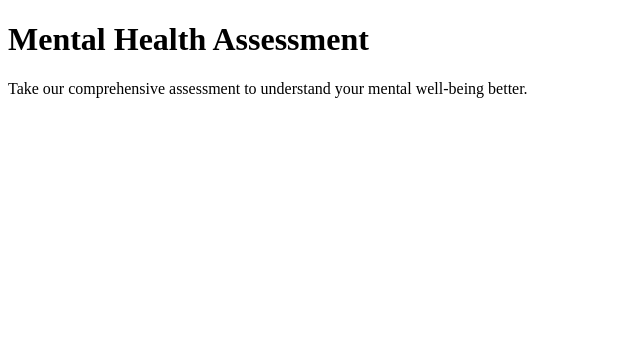
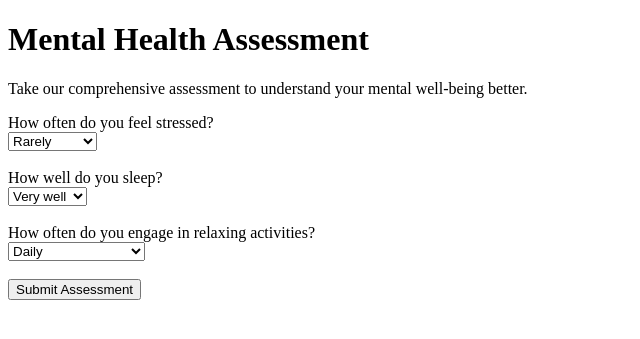
Before and after one commit to yovan-1/mental-wellness-project, a PHP site: page /MentalHealthAssessment.php in a window 1280 px wide. Shown: the top 339 px of the page, without its empty margins (0-640 px from the left). Run offline with PHP 8.4, Linux system fonts and the light colour scheme.

Commit message:
Update MentalHealthAssessment.php

```diff
--- a/MentalHealthAssessment.php
+++ b/MentalHealthAssessment.php
@@ -4,10 +4,82 @@
     <meta charset="UTF-8">
     <meta name="viewport" content="width=device-width, initial-scale=1.0">
     <title>Mental Health Assessment</title>
+
+    <script>
+        // METROLOGY CONCEPT: Tracking User Engagement (Time Spent on Page)
+        let startTime = Date.now(); // Capture the time when the user lands on the page
+
+        // When the user leaves the page, calculate the time spent
+        window.addEventListener("beforeunload", function () {
+            let timeSpent = Math.round((Date.now() - startTime) / 1000); // Convert to seconds
+            console.log("User spent " + timeSpent + " seconds on the page.");
+            sendEngagementData(timeSpent); // Send data to the server for analysis
+        });
+
+        // Function to send engagement data to the backend
+        function sendEngagementData(timeSpent) {
+            fetch("log_engagement.php", { // METROLOGY: Sending engagement data to be logged
+                method: "POST",
+                headers: { "Content-Type": "application/json" },
+                body: JSON.stringify({ timeSpent: timeSpent }) // Store engagement time in a database
+            }).catch(error => console.log("Error logging data:", error));
+        }
+    </script>
 </head>
 <body>
     <h1>Mental Health Assessment</h1>
     <p>Take our comprehensive assessment to understand your mental well-being better.</p>
-    <!-- Add assessment form or content here -->
+
+    <!-- METROLOGY CONCEPT: Measuring Mental Well-being Through User Responses -->
+    <form action="process_assessment.php" method="POST">
+        <!-- METROLOGY: Collecting Data for Statistical Analysis -->
+        <label>How often do you feel stressed?</label><br>
+        <select name="stress_level">
+            <option value="1">Rarely</option>
+            <option value="2">Sometimes</option>
+            <option value="3">Often</option>
+            <option value="4">Always</option>
+        </select>
+        <br><br>
+
+        <label>How well do you sleep?</label><br>
+        <select name="sleep_quality">
+            <option value="1">Very well</option>
+            <option value="2">Moderate</option>
+            <option value="3">Poor</option>
+        </select>
+        <br><br>
+
+        <label>How often do you engage in relaxing activities?</label><br>
+        <select name="relaxation">
+            <option value="1">Daily</option>
+            <option value="2">A few times a week</option>
+            <option value="3">Rarely</option>
+            <option value="4">Never</option>
+        </select>
+        <br><br>
+
+        <input type="submit" value="Submit Assessment">
+    </form>
+
+    <!-- METROLOGY CONCEPT: Measuring System Performance -->
+    <p id="response-time"></p>
+
+    <script>
+        // METROLOGY CONCEPT: Measuring Response Time of Form Submission
+        document.querySelector("form").addEventListener("submit", function(event) {
+            let formStartTime = Date.now(); // Capture start time of form submission
+
+            fetch("process_assessment.php", { method: "POST" }) // Send data to the backend
+                .then(response => response.text())
+                .then(data => {
+                    let responseTime = (Date.now() - formStartTime) / 1000; // Calculate time taken for response
+                    document.getElementById("response-time").innerText =
+                        "Response time: " + responseTime + " seconds"; // Display system performance metric
+                    console.log("Response Time:", responseTime);
+                })
+                .catch(error => console.log("Error:", error));
+        });
+    </script>
 </body>
 </html>
```
